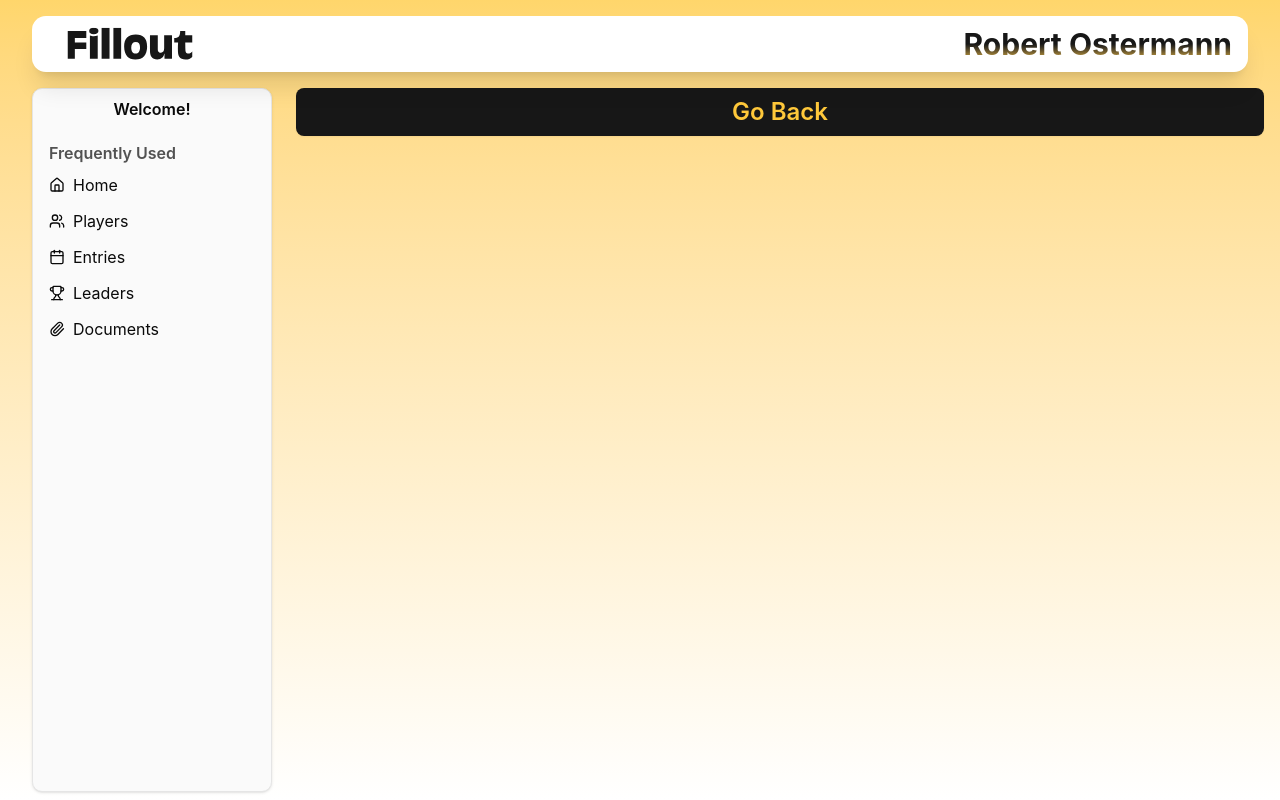
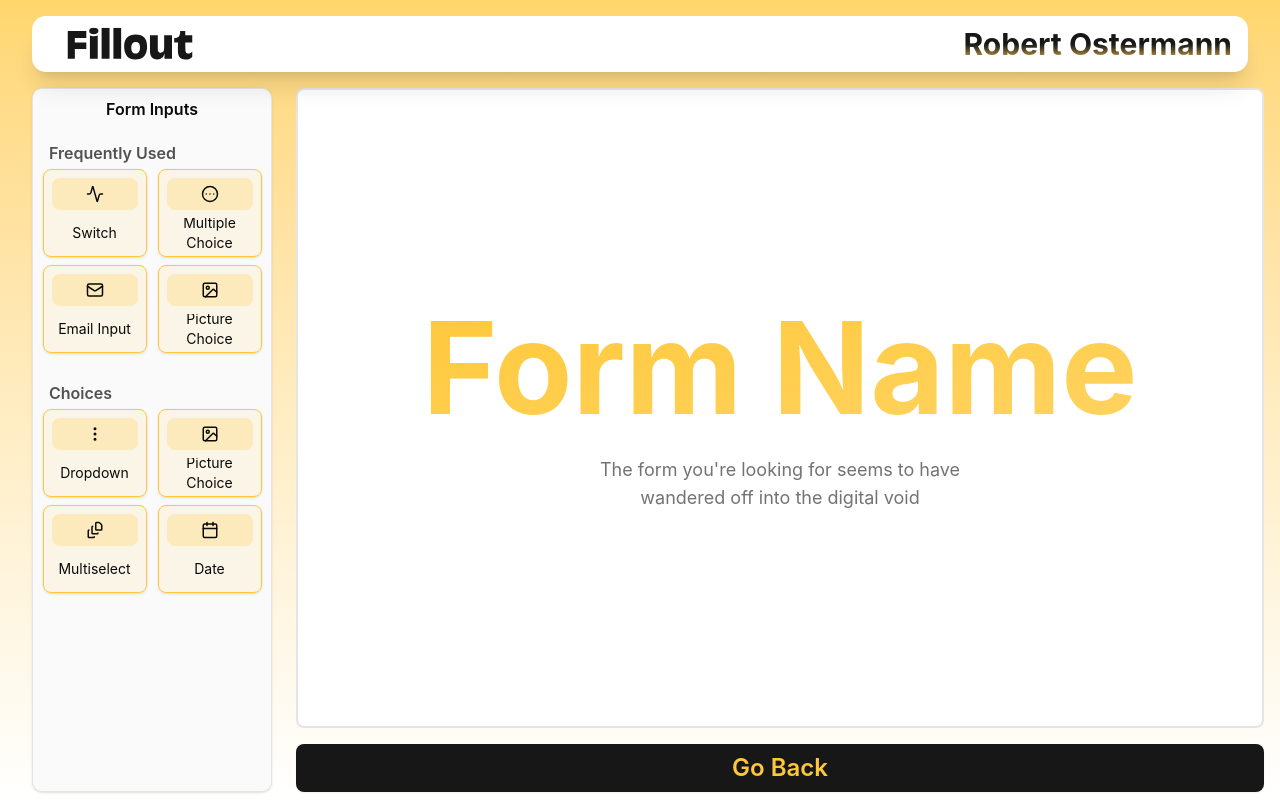
Before and after one commit to RobertOstermann/fillout, a Next.js app: page /form in a window 1280 px wide. Built offline with nearby package versions, Linux system fonts and the light colour scheme.

Commit message:
Finish the setup

```diff
--- a/src/app/form/layout.tsx
+++ b/src/app/form/layout.tsx
@@ -15,9 +15,7 @@ export default function FormLayout({
           <div className="pl-6">
             <AppSidebar />
           </div>
-          <div className="flex flex-1 flex-col overflow-auto p-4 pb-0 [view-transition-name:main-content]">
-            {children}
-          </div>
+          <div className="flex flex-1 flex-col overflow-auto p-4 pb-0">{children}</div>
         </div>
       </SidebarProvider>
     </div>
--- a/src/app/form/page.tsx
+++ b/src/app/form/page.tsx
@@ -5,8 +5,24 @@ import { Button } from "@/components/ui/button";
 
 export default function Form() {
   return (
-    <Button size="lg" className="text-background-primary py-6 text-2xl" asChild>
-      <Link href="/">Go Back</Link>
-    </Button>
+    <div className="flex flex-1 flex-col gap-4 pb-2">
+      <div
+        id="form-reveal"
+        className="bg-background border-sidebar-border flex-1 rounded-md border-2 p-4"
+      >
+        <div className="flex h-full flex-1 flex-col items-center justify-center gap-6 text-center">
+          <h1 className="from-fillout-primary via-fillout-primary/90 to-fillout-primary/80 bg-gradient-to-br bg-clip-text text-7xl font-bold text-transparent md:text-9xl">
+            Form Name
+          </h1>
+
+          <p className="text-muted-foreground mx-auto max-w-md text-lg">
+            The form you're looking for seems to have wandered off into the digital void
+          </p>
+        </div>
+      </div>
+      <Button size="lg" className="text-fillout-primary py-6 text-2xl" asChild>
+        <Link href="/">Go Back</Link>
+      </Button>
+    </div>
   );
 }
--- a/src/app/globals.css
+++ b/src/app/globals.css
@@ -6,7 +6,7 @@
 @theme inline {
   --header-height: 4.5rem;
   --color-app-header: var(--app-header);
-  --color-background-primary: var(--background-primary);
+  --color-fillout-primary: var(--fillout-primary);
 
   --color-background: var(--background);
   --color-foreground: var(--foreground);
@@ -50,7 +50,7 @@
 :root {
   /* Custom */
   --app-header: oklch(1 0 0);
-  --background-primary: oklch(0.86 0.16 86.2);
+  --fillout-primary: oklch(0.86 0.16 86.2);
 
   /* Shadcn */
   --radius: 0.625rem;
@@ -81,49 +81,10 @@
   --sidebar-foreground: oklch(0.145 0 0);
   --sidebar-primary: oklch(0.205 0 0);
   --sidebar-primary-foreground: oklch(0.985 0 0);
-  --sidebar-accent: oklch(0.97 0 0);
+  --sidebar-accent: oklch(0.95 0.0453 89.07);
   --sidebar-accent-foreground: oklch(0.205 0 0);
   --sidebar-border: oklch(0.922 0 0);
   --sidebar-ring: oklch(0.708 0 0);
-}
-
-.dark {
-  /* Custom */
-  --app-header: oklch(1 0 0);
-  --background-primary: oklch(0.86 0.16 86.2);
-
-  /* Shadcn */
-  --background: oklch(0.145 0 0);
-  --foreground: oklch(0.985 0 0);
-  --card: oklch(0.205 0 0);
-  --card-foreground: oklch(0.985 0 0);
-  --popover: oklch(0.205 0 0);
-  --popover-foreground: oklch(0.985 0 0);
-  --primary: oklch(0.922 0 0);
-  --primary-foreground: oklch(0.205 0 0);
-  --secondary: oklch(0.269 0 0);
-  --secondary-foreground: oklch(0.985 0 0);
-  --muted: oklch(0.269 0 0);
-  --muted-foreground: oklch(0.708 0 0);
-  --accent: oklch(0.269 0 0);
-  --accent-foreground: oklch(0.985 0 0);
-  --destructive: oklch(0.704 0.191 22.216);
-  --border: oklch(1 0 0 / 10%);
-  --input: oklch(1 0 0 / 15%);
-  --ring: oklch(0.556 0 0);
-  --chart-1: oklch(0.488 0.243 264.376);
-  --chart-2: oklch(0.696 0.17 162.48);
-  --chart-3: oklch(0.769 0.188 70.08);
-  --chart-4: oklch(0.627 0.265 303.9);
-  --chart-5: oklch(0.645 0.246 16.439);
-  --sidebar: oklch(0.205 0 0);
-  --sidebar-foreground: oklch(0.985 0 0);
-  --sidebar-primary: oklch(0.488 0.243 264.376);
-  --sidebar-primary-foreground: oklch(0.985 0 0);
-  --sidebar-accent: oklch(0.269 0 0);
-  --sidebar-accent-foreground: oklch(0.985 0 0);
-  --sidebar-border: oklch(1 0 0 / 10%);
-  --sidebar-ring: oklch(0.556 0 0);
 }
 
 @layer base {
--- a/src/app/layout.tsx
+++ b/src/app/layout.tsx
@@ -31,7 +31,7 @@ export default function RootLayout({
       <body className={`${geistSans.variable} ${geistMono.variable} h-full antialiased`}>
         <div
           id="layout"
-          className="from-background-primary/75 to-background flex h-full flex-col bg-linear-to-b"
+          className="from-fillout-primary/75 to-background flex h-full flex-col bg-linear-to-b"
         >
           <AppHeader />
           {children}
--- a/src/app/page.tsx
+++ b/src/app/page.tsx
@@ -5,7 +5,7 @@ import { Button } from "@/components/ui/button";
 export default function Home() {
   return (
     <div className="flex flex-1 flex-col items-center gap-6 pt-24 text-center">
-      <h1 className="from-primary via-primary to-background-primary/85 bg-gradient-to-b via-85% bg-clip-text text-7xl font-bold text-transparent md:text-9xl">
+      <h1 className="from-primary via-primary to-fillout-primary/85 bg-gradient-to-b via-85% bg-clip-text text-7xl font-bold text-transparent md:text-9xl">
         Forms that
         <br />
         do it all
@@ -13,7 +13,7 @@ export default function Home() {
       <p className="text-muted-foreground max-w-md text-lg font-semibold">
         Well not really since this is just an interview project
       </p>
-      <Button size="lg" className="text-background-primary py-6 text-2xl" asChild>
+      <Button size="lg" className="text-fillout-primary py-6 text-2xl" asChild>
         <Link href="/form">Get Started - it's free</Link>
       </Button>
     </div>
--- a/src/components/custom/app-header.tsx
+++ b/src/components/custom/app-header.tsx
@@ -11,7 +11,7 @@ export function AppHeader() {
           <Link href="/">
             <FilloutIcon className="text-primary ml-3 scale-125 sm:ml-8" />
           </Link>
-          <h1 className="from-background-primary via-primary to-primary bg-linear-to-t bg-clip-text pl-4 text-end font-bold text-transparent sm:text-2xl md:text-3xl">
+          <h1 className="from-fillout-primary via-primary to-primary bg-linear-to-t bg-clip-text pl-4 text-end font-bold text-transparent sm:text-2xl md:text-3xl">
             Robert Ostermann
           </h1>
         </div>
--- a/src/components/custom/app-sidebar.tsx
+++ b/src/components/custom/app-sidebar.tsx
@@ -1,5 +1,13 @@
 import type { LucideIcon } from "lucide-react";
-import { Calendar, Home, Paperclip, Trophy, Users } from "lucide-react";
+import {
+  Activity,
+  Calendar,
+  CircleEllipsis,
+  EllipsisVertical,
+  FileStack,
+  Image,
+  Mail,
+} from "lucide-react";
 
 import {
   Sidebar,
@@ -27,24 +35,41 @@ const items: Section[] = [
     label: "Frequently Used",
     items: [
       {
-        title: "Home",
-        icon: Home,
+        title: "Switch",
+        icon: Activity,
       },
       {
-        title: "Players",
-        icon: Users,
+        title: "Multiple Choice",
+        icon: CircleEllipsis,
       },
       {
-        title: "Entries",
-        icon: Calendar,
+        title: "Email Input",
+        icon: Mail,
       },
       {
-        title: "Leaders",
-        icon: Trophy,
+        title: "Picture Choice",
+        icon: Image,
+      },
+    ],
+  },
+  {
+    label: "Choices",
+    items: [
+      {
+        title: "Dropdown",
+        icon: EllipsisVertical,
       },
       {
-        title: "Documents",
-        icon: Paperclip,
+        title: "Picture Choice",
+        icon: Image,
+      },
+      {
+        title: "Multiselect",
+        icon: FileStack,
+      },
+      {
+        title: "Date",
+        icon: Calendar,
       },
     ],
   },
@@ -60,7 +85,7 @@ export function AppSidebar() {
       <SidebarHeader>
         <SidebarMenu>
           <SidebarMenuItem>
-            <p className="text-center font-semibold">Welcome!</p>
+            <p className="text-center font-semibold">Form Inputs</p>
           </SidebarMenuItem>
         </SidebarMenu>
       </SidebarHeader>
@@ -69,16 +94,24 @@ export function AppSidebar() {
           return (
             <SidebarGroup key={section.label}>
               <SidebarGroupLabel>{section.label}</SidebarGroupLabel>
-              <SidebarMenu>
+              <div className="flex flex-row flex-wrap justify-around gap-2">
                 {section.items.map((item) => (
-                  <SidebarMenuItem key={item.title}>
-                    <SidebarMenuButton tooltip={item.title}>
-                      <item.icon />
-                      <span>{item.title}</span>
+                  <div key={`${section.label}-${item.title}`} className="flex">
+                    <SidebarMenuButton
+                      size="lg"
+                      className="border-fillout-primary h-22 w-26 flex-col items-center justify-between border-1 text-center text-sm text-wrap transition-all duration-200 active:scale-95"
+                      tooltip={item.title}
+                    >
+                      <div className="bg-fillout-primary/25 flex w-full justify-center rounded-md p-1">
+                        <item.icon width={18} />
+                      </div>
+                      <div className="flex h-20 w-full items-center justify-center overflow-hidden">
+                        <p className="text-center">{item.title}</p>
+                      </div>
                     </SidebarMenuButton>
-                  </SidebarMenuItem>
+                  </div>
                 ))}
-              </SidebarMenu>
+              </div>
             </SidebarGroup>
           );
         })}
--- a/src/components/ui/sidebar.tsx
+++ b/src/components/ui/sidebar.tsx
@@ -458,7 +458,7 @@ const sidebarMenuButtonVariants = cva(
       size: {
         default: "h-8",
         sm: "h-7 text-sm",
-        lg: "h-12 group-data-[collapsible=icon]:p-0!",
+        lg: "bg-fillout-primary/10 h-12 w-2/5 shadow group-data-[collapsible=icon]:p-0!",
       },
     },
     defaultVariants: {
```
